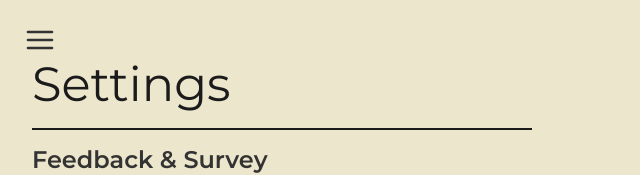
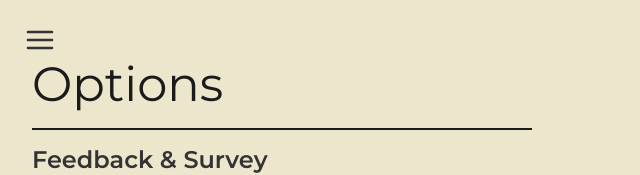
Before and after one commit to graduation-masterpiece/demo-repository, a React (Create React App) app: page /Settings in a window 1280 px wide. Shown: the top 175 px of the page, without its empty margins (0-640 px from the left). Built offline with nearby package versions, Linux system fonts and the light colour scheme.

Commit message:
Settings -> Options 변경

```diff
--- a/src/components/SettingsPage.js
+++ b/src/components/SettingsPage.js
@@ -84,7 +84,7 @@ const SettingsPage = () => {
         <div className="flex flex-col items-start h-full max-w-7xl mx-auto px-8 py-12">
           {/* 페이지 제목 */}
           <h1 className="text-[48px] font-normal text-[#1B1B1B] text-left mb-6 relative">
-            Settings
+            Options
             <div className="w-[500px] h-[2px] bg-[#1B1B1B] absolute bottom-[-10px] left-0"></div>
           </h1>
 
```
